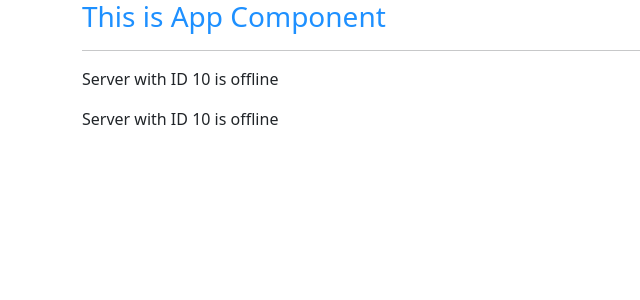
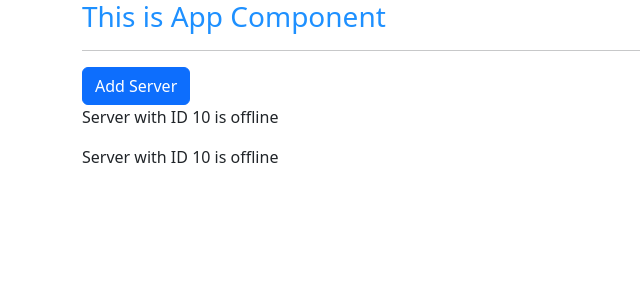
Before and after one commit to TheBugDr0id/first-angular-app, an Angular app: page / in a window 1280 px wide. Shown: the top 300 px of the page, without its empty margins (0-640 px from the left). Built offline with nearby package versions, Linux system fonts and the light colour scheme.

Commit message:
Learnt about Property Binding

```diff
--- a/src/app/servers/servers.component.html
+++ b/src/app/servers/servers.component.html
@@ -1 +1,2 @@
+<button class="btn btn-primary" [disabled]="!allowNewServer">Add Server</button>
 <app-server></app-server> <app-server></app-server>
--- a/src/app/servers/servers.component.ts
+++ b/src/app/servers/servers.component.ts
@@ -4,13 +4,19 @@
   selector: 'app-servers',
   // selector: '[app-servers]',
   // selector: '.app-servers',
-  //templateUrl: './servers.component.html',
-  template: ` <app-server></app-server>
-    <app-server></app-server>`,
+  templateUrl: './servers.component.html',
+  // template: ` <app-server></app-server>
+  //   <app-server></app-server>`,
   styleUrls: ['./servers.component.css'],
 })
 export class ServersComponent implements OnInit {
-  constructor() {}
+  allowNewServer = false;
+
+  constructor() {
+    setTimeout(() => {
+      this.allowNewServer = true;
+    }, 2000);
+  }
 
   ngOnInit(): void {}
 }
```
